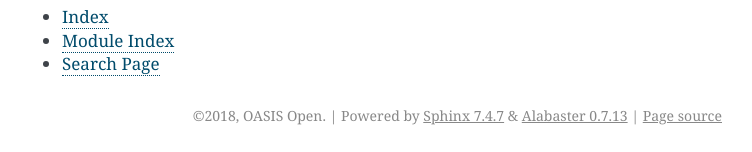
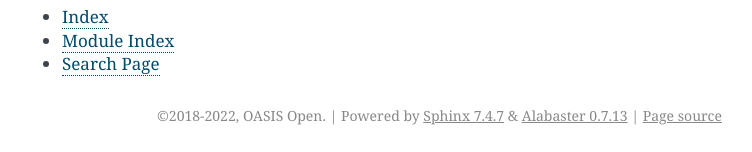
Before and after one commit to oasis-open/cti-stix-validator, a Sphinx documentation site: the page built from docs/index.rst, in a window 1280 px wide. Shown: the part 1198-1350 px from the top of the page, without its empty margins (388-1140 px from the left). Built offline with Sphinx 7.4.7, drawn with Linux system fonts in a browser that asks for light colours.

```diff
--- a/docs/conf.py
+++ b/docs/conf.py
@@ -7,7 +7,7 @@ source_suffix = '.rst'
 master_doc = 'index'
 
 project = 'stix2-validator'
-copyright = '2018, OASIS Open'
+copyright = '2018-2022, OASIS Open'
 author = 'OASIS Open'
 
 version = '3.1.1'
```
Also changed, not shown: 1 other file.
